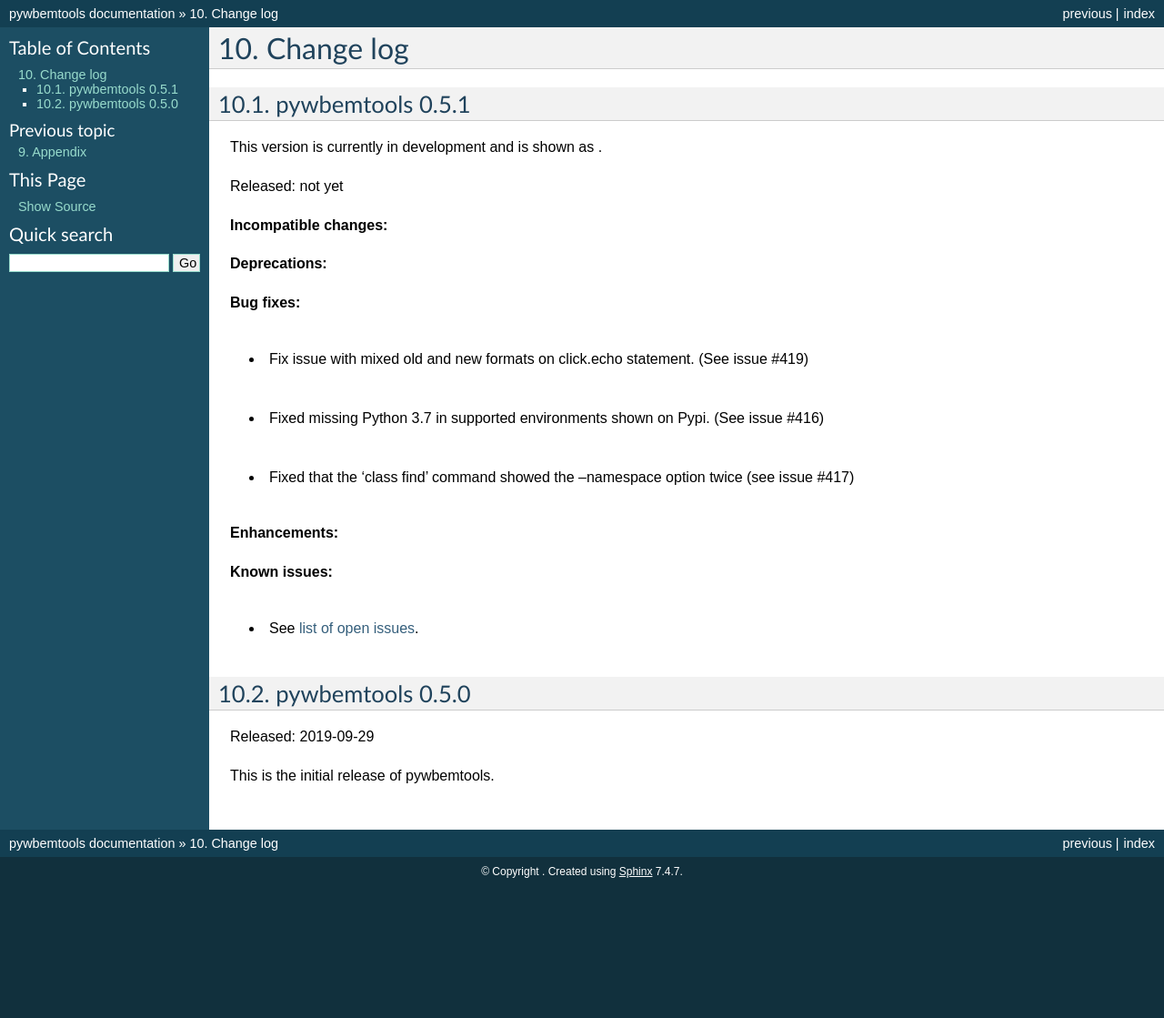
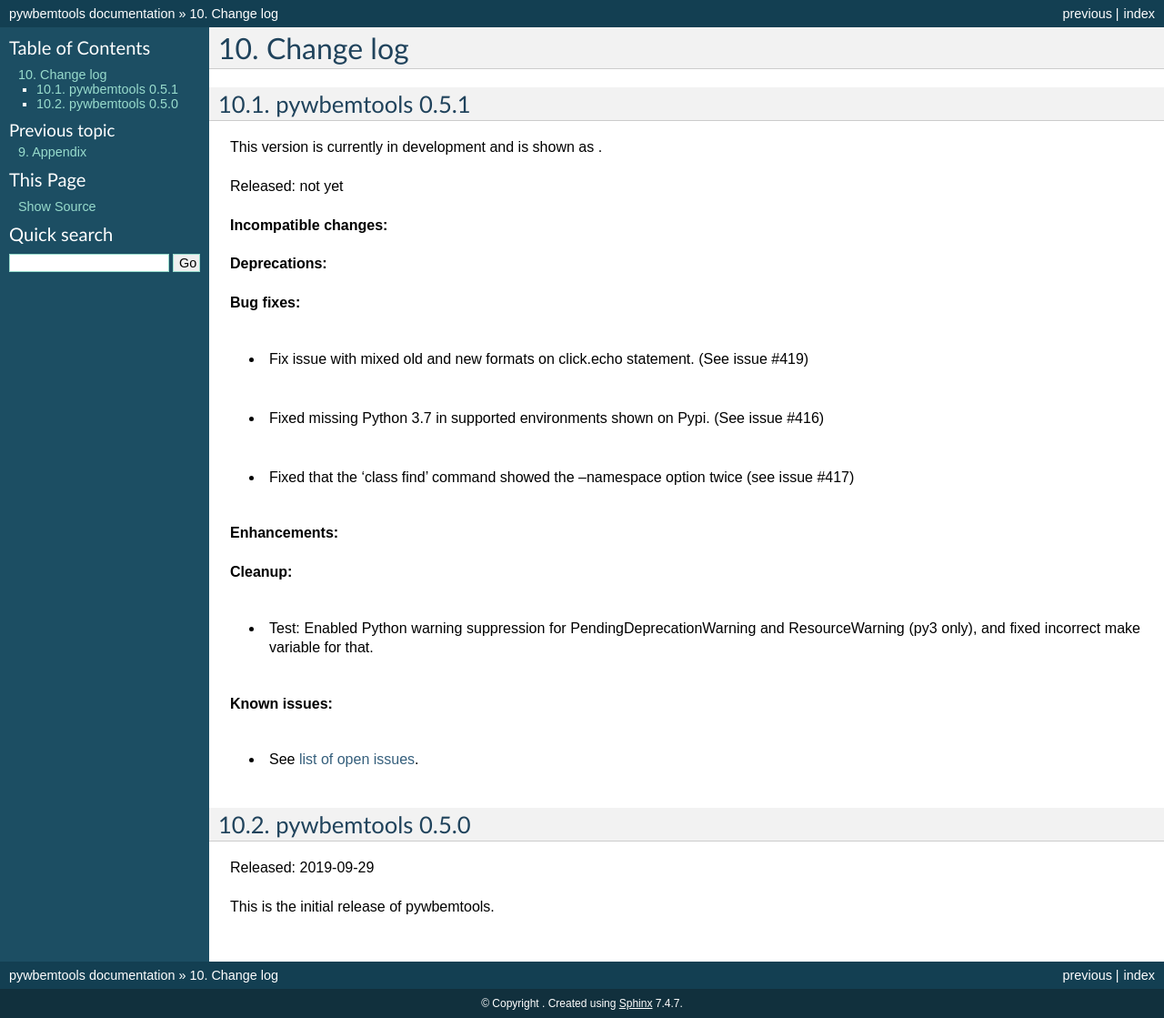
Before and after one commit to pywbem/pywbemtools, a Sphinx documentation site: the page built from docs/changes.rst, in a window 1280 px wide. Shown: the whole page at 91% size. Built offline with Sphinx 7.4.7, drawn with Linux system fonts in a browser that asks for light colours; the version number could not be read and is left out; before the commit the page ends 974 px from its top, so only the background shows below that.

Commit message:
Test: Enabled Python warning suppression again and fixed make variable name
Signed-off-by: Andreas Maier <andreas.r.maier@gmx.de>

```diff
--- a/docs/changes.rst
+++ b/docs/changes.rst
@@ -29,6 +29,11 @@
 
 **Enhancements:**
 
+**Cleanup:**
+
+* Test: Enabled Python warning suppression for PendingDeprecationWarning
+  and ResourceWarning (py3 only), and fixed incorrect make variable for that.
+
 **Known issues:**
 
 * See `list of open issues`_.
```
Also changed, not shown: 1 other file.
